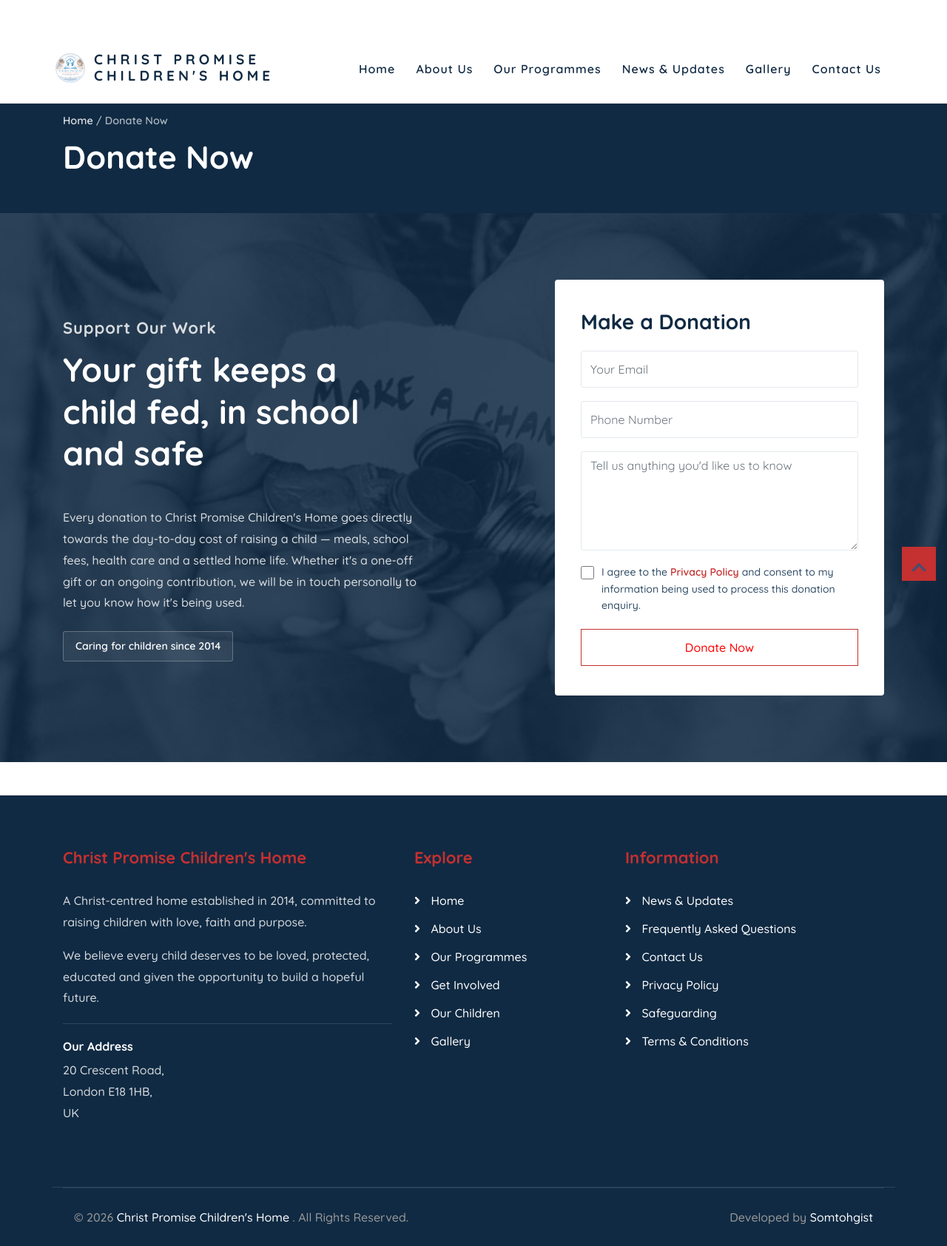
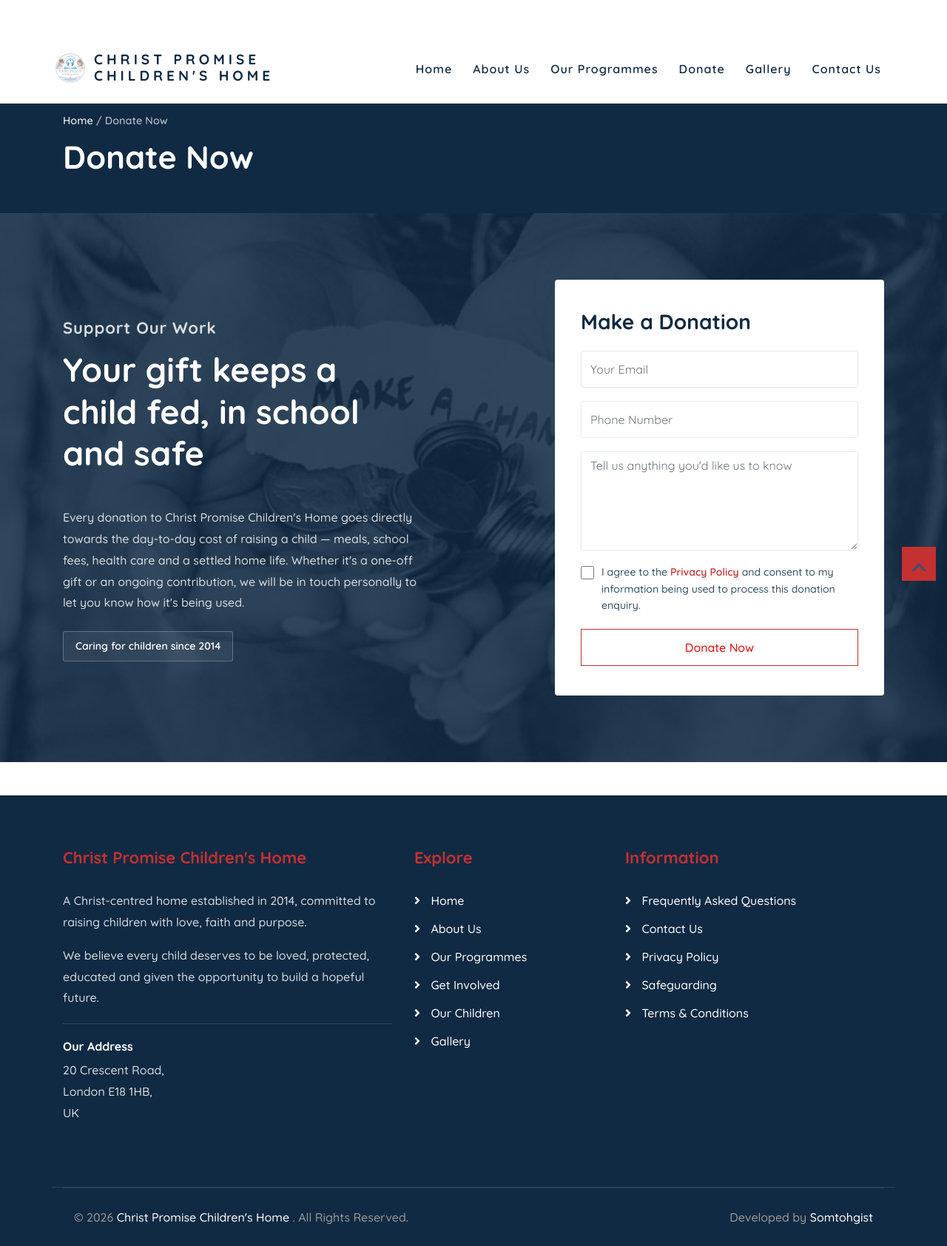
Before and after one commit to prospereze12345-spec/Christpromisehome, a Django app: page /donate/ in a window 1280 px wide. Shown: the whole page at 74% size. Run offline with Django 5.2, Linux system fonts and the light colour scheme; some libraries are stand-ins or nearby versions.

```diff
--- a/website/templates/website/donate.html
+++ b/website/templates/website/donate.html
@@ -843,9 +843,9 @@
                         Our Programmes
                     </a>
 
-                    <a href="{% url 'home' %}#news"
+                    <a href="{% url 'donate' %}"
                        class="nav-item nav-link">
-                        News &amp; Updates
+                        Donate
                     </a>
 
                     <a href="gallery.html"
@@ -1154,9 +1154,7 @@
                         Information
                     </h2>
 
-                    <a href="{% url 'home' %}#news">
-                        News &amp; Updates
-                    </a>
+
 
                     <a href="{% url 'home' %}#faq">
                         Frequently Asked Questions
--- a/website/views.py
+++ b/website/views.py
@@ -239,6 +239,9 @@ https://christpromisehome.com
             "We will get back to you within a few hours."
         )
     }, status=200)
+
+
+
 @require_POST
 def send_donation_enquiry(request):
 
```
